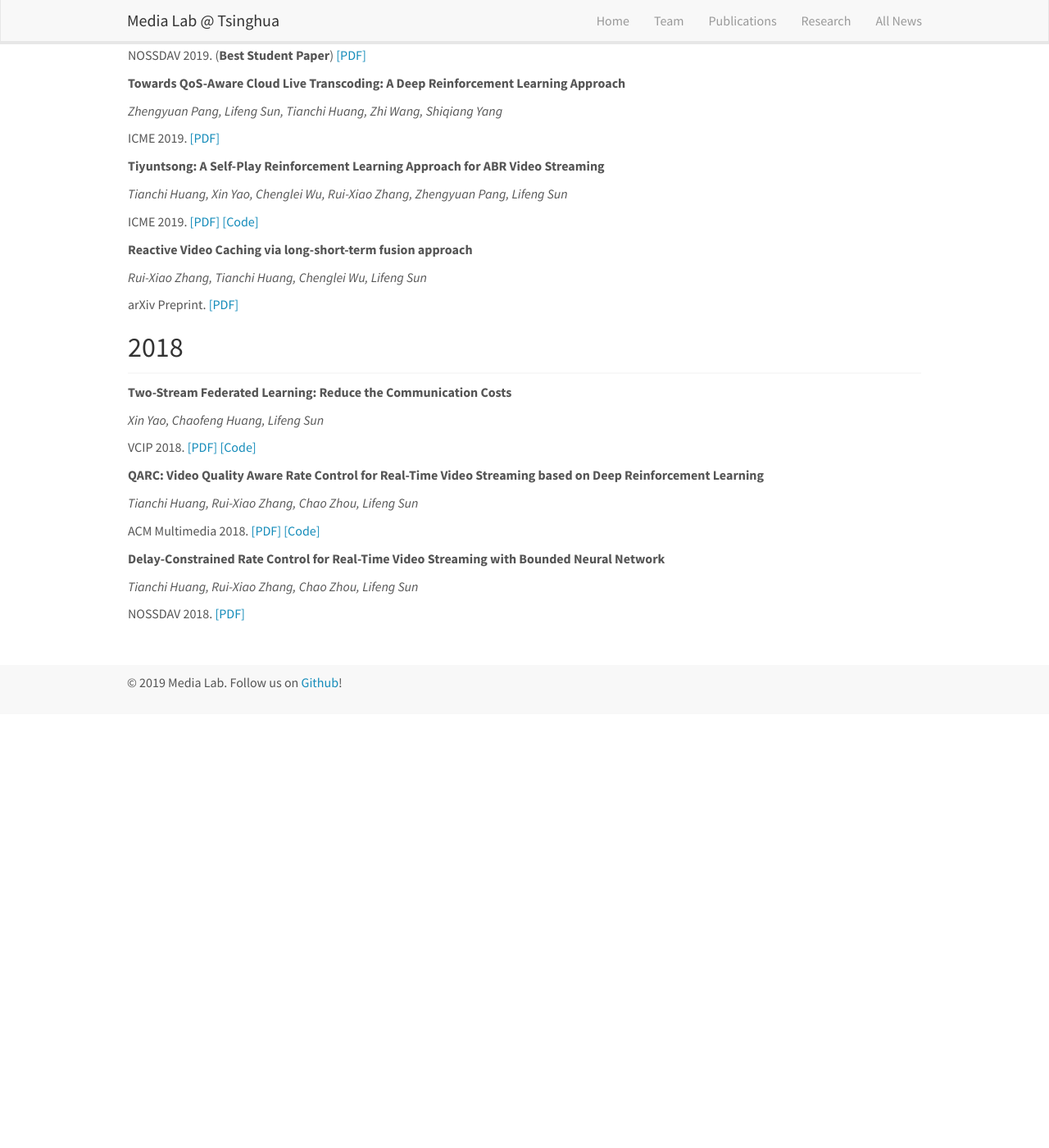
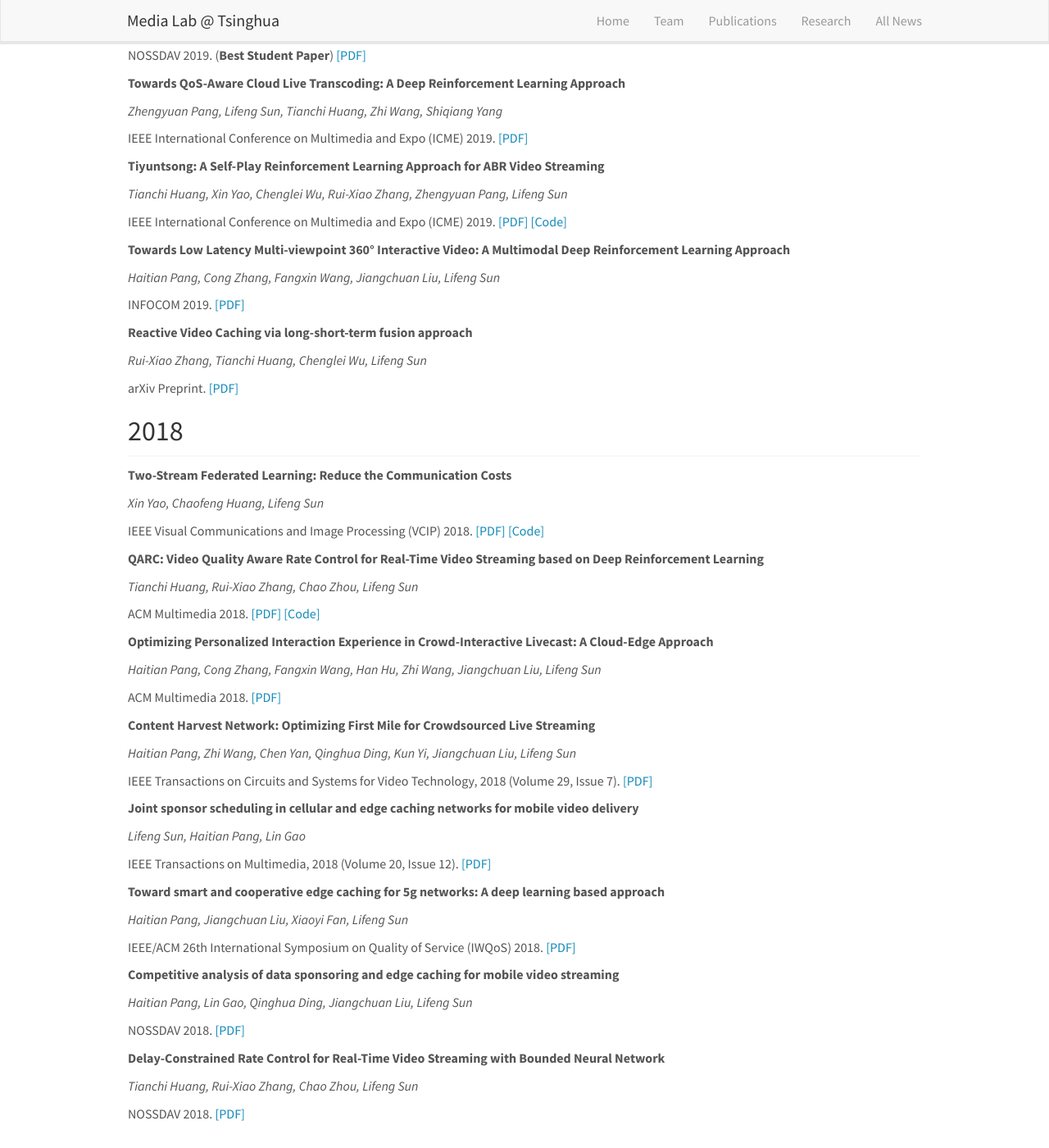
Before and after one commit to thu-media/homepage, a Jekyll site: the page built from _pages/publications.md, in a window 1280 px wide and 1400 px high, scrolled down 943 px. Shown: the whole window at 82% size. Built offline with Jekyll 4.4.1, drawn with Linux system fonts in a browser that asks for light colours; before the commit the page ends 1814 px from its top, so only the background shows below that; some of the changed text lies outside the part shown.

Commit message:
update publication

```diff
--- a/_data/publist.yml
+++ b/_data/publist.yml
@@ -13,7 +13,7 @@
     - title: "Adversarial Feature Alignment: Avoid Catastrophic Forgetting in Incremental Task Lifelong Learning"
       authors: Xin Yao, Tianchi Huang, Chenglei Wu, Rui-Xiao Zhang, Lifeng Sun
       file:
-      conference: Neural Computation (Volume 31, Issue 11).
+      conference: Neural Computation 2019 (Volume 31, Issue 11).
 
     - title: "Comyco: Quality-aware Adaptive Video Streaming via Imitation Learning"
       authors: Tianchi Huang, Chao Zhou, Rui-Xiao Zhang, Xin Yao, Chenglei Wu, Lifeng Sun
@@ -29,13 +29,13 @@
     - title: "Being more Effective and Interpretable: Bridging the Gap Between Heuristics and AI for ABR Algorithms"
       authors: Tianchi Huang, Rui-Xiao Zhang, Xin Yao, Chenglei Wu, Lifeng Sun
       file: http://godka.github.io/sigcomm19posters-final10.pdf
-      conference: SIGCOMM 2019 Posters & Demos.
+      conference: SIGCOMM 2019 Conference Posters & Demos.
 
     - title: "Towards Faster and Better Federated Learning: A Feature Fusion Approach"
       authors: Xin Yao, Tianchi Huang, Chenglei Wu, Rui-Xiao Zhang, Lifeng Sun
       file: https://arxiv.org/pdf/1908.05891.pdf
       code: https://github.com/thu-media/FedFusion
-      conference: ICIP 2019.
+      conference: IEEE International Conference on Image Processing (ICIP) 2019.
 
     - title: "Enhancing the Crowdsourced Live Streaming: a Deep Reinforcement Learning Approach"
       authors: Rui-Xiao Zhang, Tianchi Huang, Ming Ma, Haitian Pang, Xin Yao, Chenglei Wu, Lifeng Sun
@@ -45,13 +45,18 @@
     - title: "Towards QoS-Aware Cloud Live Transcoding: A Deep Reinforcement Learning Approach"
       authors: Zhengyuan Pang, Lifeng Sun, Tianchi Huang, Zhi Wang, Shiqiang Yang
       file: http://godka.github.io/paper_17.pdf
-      conference: ICME 2019.
+      conference: IEEE International Conference on Multimedia and Expo (ICME) 2019.
 
     - title: "Tiyuntsong: A Self-Play Reinforcement Learning Approach for ABR Video Streaming"
       authors: Tianchi Huang, Xin Yao, Chenglei Wu, Rui-Xiao Zhang, Zhengyuan Pang, Lifeng Sun
       file: https://arxiv.org/pdf/1811.06166.pdf
       code: https://github.com/thu-media/Tiyuntsong
-      conference: ICME 2019.
+      conference: IEEE International Conference on Multimedia and Expo (ICME) 2019.
+
+    - title: "Towards Low Latency Multi-viewpoint 360° Interactive Video: A Multimodal Deep Reinforcement Learning Approach"
+      authors: Haitian Pang, Cong Zhang, Fangxin Wang, Jiangchuan Liu, Lifeng Sun
+      file: https://ieeexplore.ieee.org/abstract/document/8737395
+      conference: INFOCOM 2019.
 
     - title: "Reactive Video Caching via long-short-term fusion approach"
       authors: Rui-Xiao Zhang, Tianchi Huang, Chenglei Wu, Lifeng Sun
@@ -64,7 +69,7 @@
       authors: Xin Yao, Chaofeng Huang, Lifeng Sun
       file: https://arxiv.org/pdf/1908.05891.pdf
       code: https://github.com/thu-media/TwoStreamFederatedLearning
-      conference: VCIP 2018.
+      conference: IEEE Visual Communications and Image Processing (VCIP) 2018.
 
     - title: "QARC: Video Quality Aware Rate Control for Real-Time Video Streaming based on Deep Reinforcement Learning"
       authors: Tianchi Huang, Rui-Xiao Zhang, Chao Zhou, Lifeng Sun
@@ -72,6 +77,31 @@
       code: https://github.com/thu-media/QARC
       conference: ACM Multimedia 2018.
 
+    - title: "Optimizing Personalized Interaction Experience in Crowd-Interactive Livecast: A Cloud-Edge Approach"
+      authors: Haitian Pang, Cong Zhang, Fangxin Wang, Han Hu, Zhi Wang, Jiangchuan Liu, Lifeng Sun
+      file: http://www.sfu.ca/~fangxinw/Papers/18-mm-pang.pdf
+      conference: ACM Multimedia 2018.
+
+    - title: "Content Harvest Network: Optimizing First Mile for Crowdsourced Live Streaming"
+      authors: Haitian Pang, Zhi Wang, Chen Yan, Qinghua Ding, Kun Yi, Jiangchuan Liu, Lifeng Sun
+      file: https://ieeexplore.ieee.org/abstract/document/8424452
+      conference: IEEE Transactions on Circuits and Systems for Video Technology, 2018 (Volume 29, Issue 7).
+
+    - title: "Joint sponsor scheduling in cellular and edge caching networks for mobile video delivery"
+      authors: Lifeng Sun, Haitian Pang, Lin Gao
+      file: https://ieeexplore.ieee.org/abstract/document/8356600
+      conference: IEEE Transactions on Multimedia, 2018 (Volume 20, Issue 12).
+
+    - title: "Toward smart and cooperative edge caching for 5g networks: A deep learning based approach"
+      authors: Haitian Pang, Jiangchuan Liu, Xiaoyi Fan, Lifeng Sun
+      file: http://iwqos2018.ieee-iwqos.org/files/2018/05/Toward_Smart_and_Cooperative_Edge_Caching.pdf
+      conference: IEEE/ACM 26th International Symposium on Quality of Service (IWQoS) 2018.
+
+    - title: "Competitive analysis of data sponsoring and edge caching for mobile video streaming"
+      authors: Haitian Pang, Lin Gao, Qinghua Ding, Jiangchuan Liu, Lifeng Sun
+      file: https://dl.acm.org/citation.cfm?id=3210451
+      conference: NOSSDAV 2018.
+
     - title: "Delay-Constrained Rate Control for Real-Time Video Streaming with Bounded Neural Network"
       authors: Tianchi Huang, Rui-Xiao Zhang, Chao Zhou, Lifeng Sun
       file: http://godka.github.io/nossdav18-delay-constrained.pdf
```
